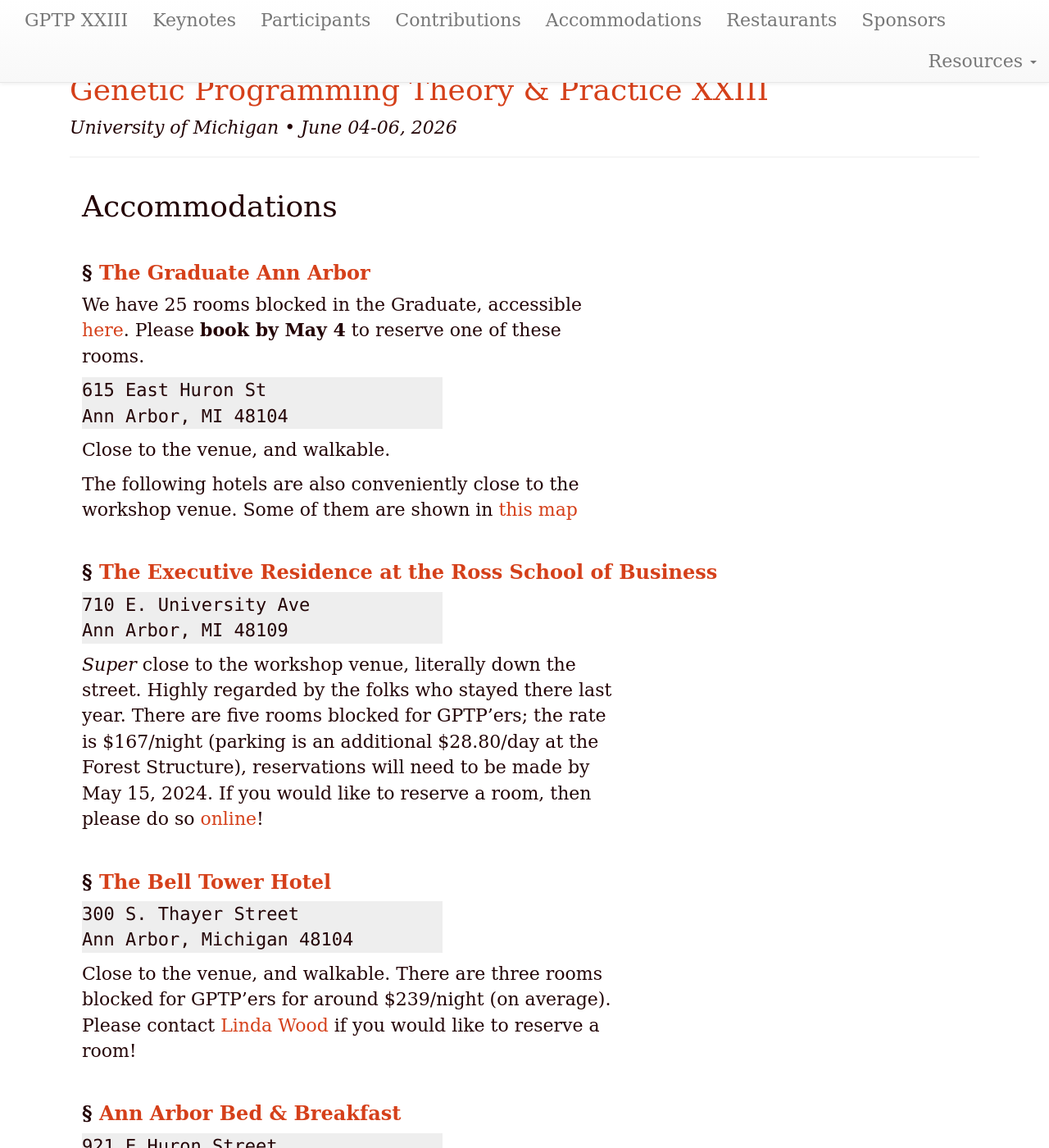
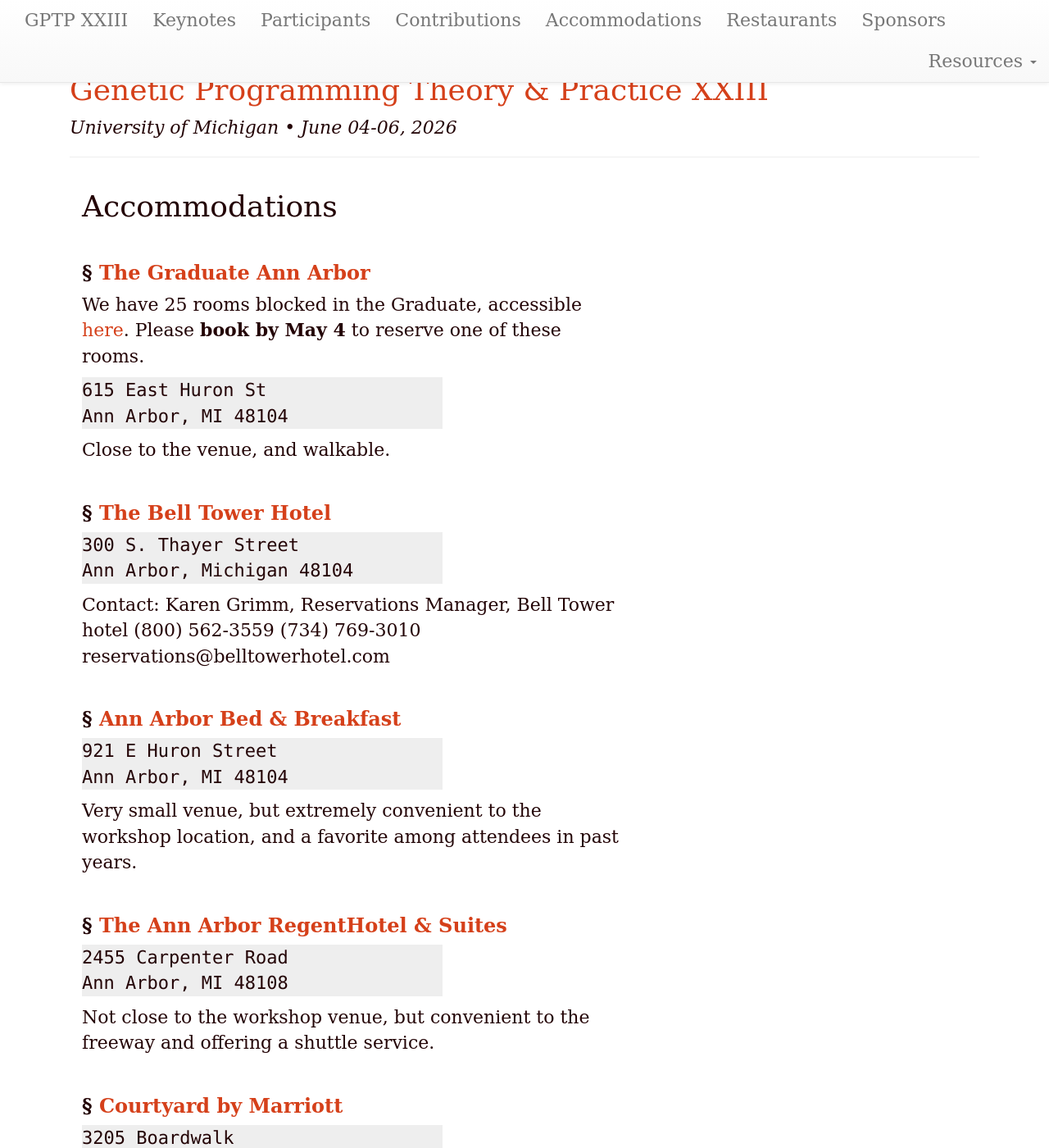
Before and after one commit to GPTP-workshop/gptp-workshop.github.io, a Jekyll site: the page built from accommodations.md, in a window 1280 px wide and 1400 px high. Shown: the whole window at 82% size. Built offline with Jekyll 4.4.1, drawn with Linux system fonts in a browser that asks for light colours.

Commit message:
update hotels

```diff
--- a/accommodations.md
+++ b/accommodations.md
@@ -15,26 +15,16 @@ Ann Arbor, MI 48104
 
 Close to the venue, and walkable.
 
-
-The following hotels are also conveniently close to the workshop venue. Some of them are shown in [this map](https://www.google.com/maps/d/u/0/viewer?mid=1tHcZafajq_R5saxe4Pmtu1RxeUjO-MPX&ll=42.27876251803364%2C-83.7425372108465&z=16)
-
-### [The Executive Residence at the Ross School of Business](https://www.acc-elandconferencecenter.com/)
-
-710 E. University Ave \\
-Ann Arbor, MI 48109
-{: .address}
-
-_Super_ close to the workshop venue, literally down the street. Highly regarded by the folks who stayed there last year.
-There are five rooms blocked for GPTP'ers; the rate is $167/night (parking is an additional $28.80/day at the Forest Structure), reservations will need to be made by May 15, 2024. If you would like to reserve a room, then please do so [online](https://bookings.travelclick.com/76008?groupID=4273830&hotelID=76008#/guestsandrooms)!
-
 ### [The Bell Tower Hotel](https://www.belltowerhotel.com)
 
 300 S. Thayer Street \\
 Ann Arbor, Michigan 48104
 {: .address}
 
-Close to the venue, and walkable.
-There are three rooms blocked for GPTP'ers for around $239/night (on average). Please contact [Linda Wood](mailto:linmwood@umich.edu) if you would like to reserve a room!
+Contact: Karen Grimm, Reservations Manager, Bell Tower hotel
+(800) 562-3559
+(734) 769-3010
+reservations@belltowerhotel.com
 
 ### [Ann Arbor Bed & Breakfast](http://annarborbedandbreakfast.com)
 
```
